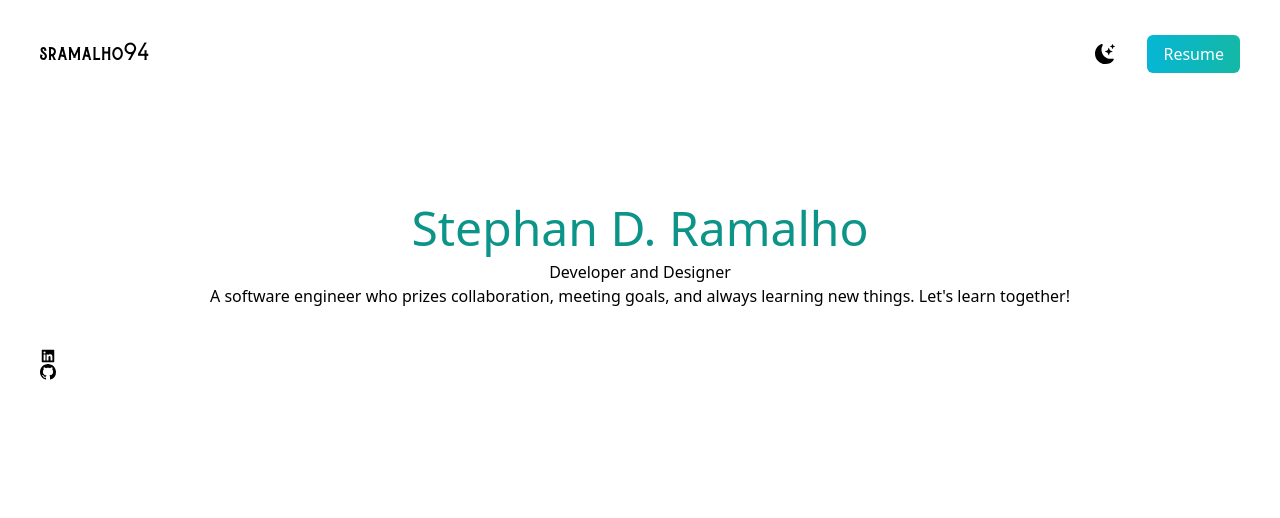
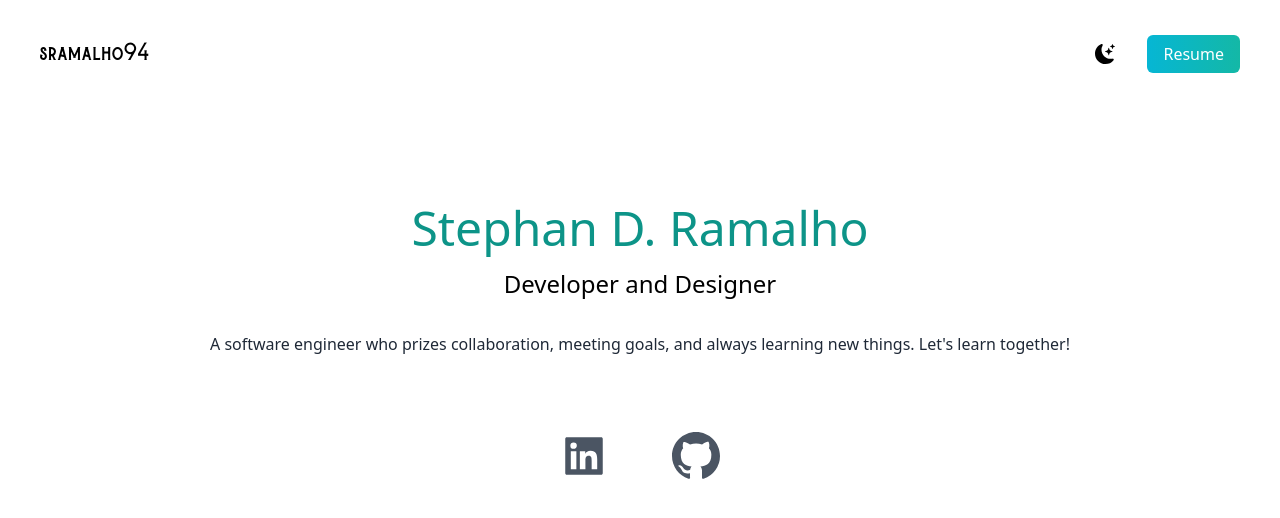
Before and after one commit to sramalho94/portfolio_2023, a Next.js app in the folder portfolio_2023/: page / in a window 1280 px wide. Shown: the top 518 px of the page. Built offline with nearby package versions, Linux system fonts and the light colour scheme.

Commit message:
styling for logos

```diff
--- a/portfolio_2023/pages/index.js
+++ b/portfolio_2023/pages/index.js
@@ -34,13 +34,13 @@ export default function Home() {
             <h2 className="text-5xl py-2 text-teal-600 font-medium">
               Stephan D. Ramalho
             </h2>
-            <h3>Developer and Designer</h3>
-            <p>
+            <h3 className="text-2xl py-2">Developer and Designer</h3>
+            <p className="text-md py-5 leading-8 text-gray-800">
               A software engineer who prizes collaboration, meeting goals, and
               always learning new things. Let's learn together!
             </p>
           </div>
-          <div>
+          <div className="text-5xl flex justify-center gap-16 py-3 text-gray-600">
             <a href="http://www.linkedin.com/in/stephan-ramalho">
               <AiFillLinkedin />
             </a>
```
